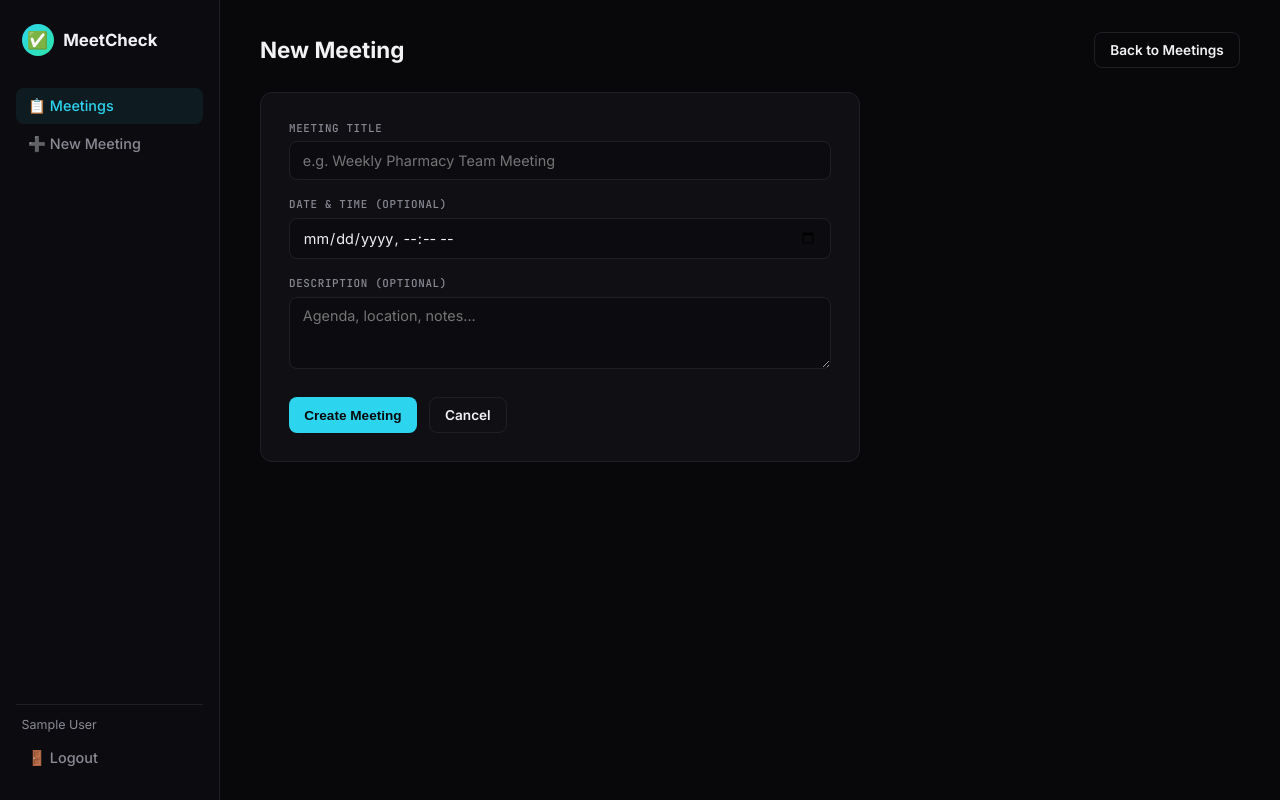
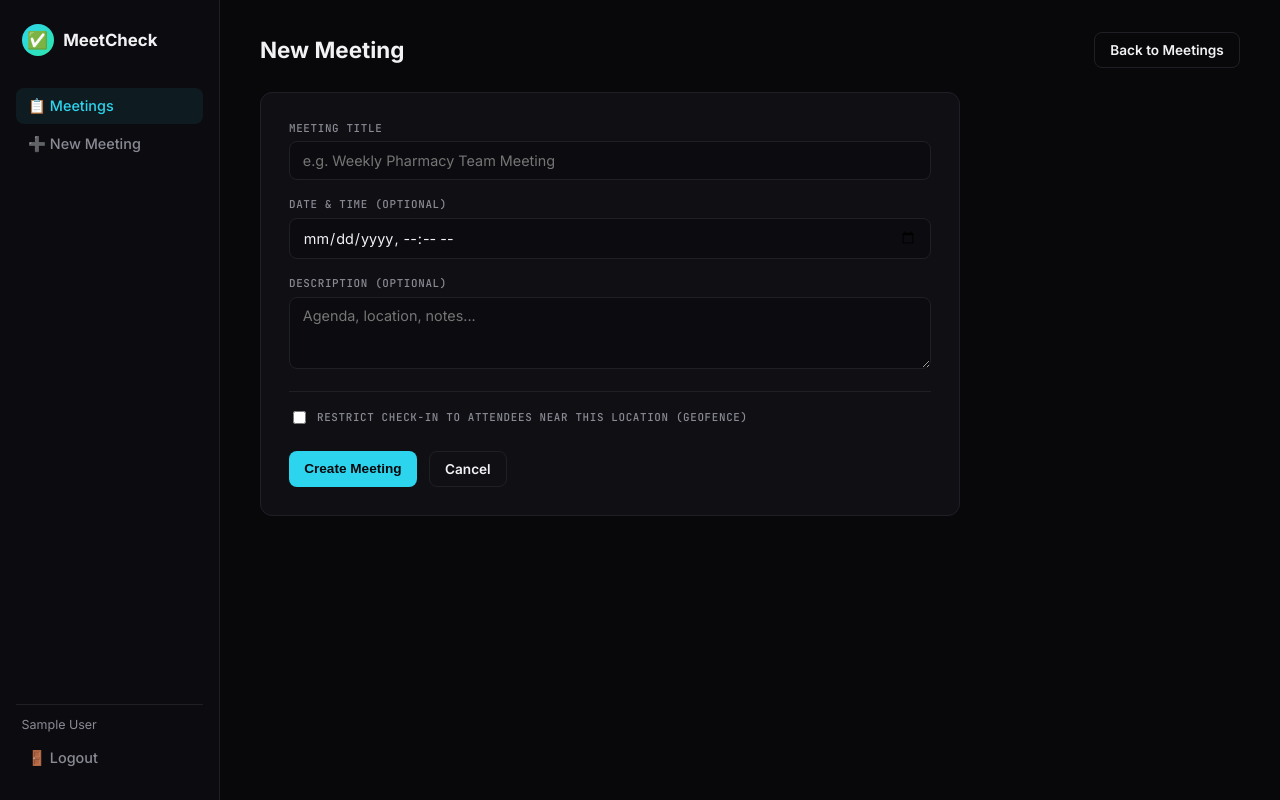
Before and after one commit to Mosescasper/meetcheck, a Flask app: page /meetings/new in a window 1280 px wide. Run offline with Flask 3, Linux system fonts and the light colour scheme; the visitor is signed in with stand-in values (Sample User, id 1).

Commit message:
A better description of what this commit actually does

```diff
--- a/app.py
+++ b/app.py
@@ -1,5 +1,6 @@
 import csv
 import io
+import math
 from datetime import datetime
 from functools import wraps
 
@@ -44,6 +45,43 @@ def _public_base_url():
     router/port-forward); fall back to whatever Flask sees the request
     host as."""
     return Config.PUBLIC_BASE_URL.rstrip("/") if Config.PUBLIC_BASE_URL else request.host_url.rstrip("/")
+
+
+def _distance_meters(lat1, lng1, lat2, lng2):
+    """Great-circle distance between two lat/lng points, in metres."""
+    r = 6371000
+    phi1, phi2 = math.radians(lat1), math.radians(lat2)
+    dphi = math.radians(lat2 - lat1)
+    dlambda = math.radians(lng2 - lng1)
+    a = math.sin(dphi / 2) ** 2 + math.cos(phi1) * math.cos(phi2) * math.sin(dlambda / 2) ** 2
+    return 2 * r * math.asin(math.sqrt(a))
+
+
+def _parse_geofence_form(form):
+    """Shared by meeting_new/meeting_edit: reads the geofence fields out of
+    a submitted form and returns (enabled, lat, lng, radius_m) or raises
+    ValueError with a user-facing message if the input doesn't make sense."""
+    enabled = form.get("geofence_enabled") == "on"
+    lat_str = form.get("geofence_lat", "").strip()
+    lng_str = form.get("geofence_lng", "").strip()
+    radius_str = form.get("geofence_radius_m", "").strip()
+
+    if not enabled:
+        return False, None, None, 150
+
+    if not lat_str or not lng_str:
+        raise ValueError("Set a location (use 'Use my current location' or 'Use MKRH default') to enable the geofence.")
+
+    try:
+        lat, lng = float(lat_str), float(lng_str)
+        radius = int(radius_str) if radius_str else 150
+    except ValueError:
+        raise ValueError("Location/radius values were invalid.")
+
+    if radius < 10:
+        radius = 10
+
+    return True, lat, lng, radius
 
 
 # ---------------------------------------------------------------------------
@@ -154,6 +192,12 @@ def meeting_new():
             flash("Meeting title is required.", "danger")
             return render_template("meetings/new.html")
 
+        try:
+            geofence_enabled, geofence_lat, geofence_lng, geofence_radius_m = _parse_geofence_form(request.form)
+        except ValueError as e:
+            flash(str(e), "danger")
+            return render_template("meetings/new.html")
+
         scheduled_for_val = None
         if scheduled_for_str:
             try:
@@ -166,6 +210,10 @@ def meeting_new():
             description=description or None,
             scheduled_for=scheduled_for_val,
             organizer_id=current_user.id,
+            geofence_enabled=geofence_enabled,
+            geofence_lat=geofence_lat,
+            geofence_lng=geofence_lng,
+            geofence_radius_m=geofence_radius_m,
         )
         db.session.add(meeting)
         db.session.commit()
@@ -205,6 +253,12 @@ def meeting_edit(meeting_id):
             flash("Meeting title is required.", "danger")
             return render_template("meetings/edit.html", meeting=meeting)
 
+        try:
+            geofence_enabled, geofence_lat, geofence_lng, geofence_radius_m = _parse_geofence_form(request.form)
+        except ValueError as e:
+            flash(str(e), "danger")
+            return render_template("meetings/edit.html", meeting=meeting)
+
         scheduled_for_val = None
         if scheduled_for_str:
             try:
@@ -215,6 +269,10 @@ def meeting_edit(meeting_id):
         meeting.title = title
         meeting.description = description or None
         meeting.scheduled_for = scheduled_for_val
+        meeting.geofence_enabled = geofence_enabled
+        meeting.geofence_lat = geofence_lat
+        meeting.geofence_lng = geofence_lng
+        meeting.geofence_radius_m = geofence_radius_m
         db.session.commit()
 
         flash(f"Meeting '{meeting.title}' updated.", "success")
@@ -263,10 +321,11 @@ def meeting_export(meeting_id):
 
     buffer = io.StringIO()
     writer = csv.writer(buffer)
-    writer.writerow(["Name", "ID Number", "Department", "Signed In At"])
+    writer.writerow(["First Name", "Surname", "Email", "Designation", "Department", "ID / Staff No.", "Signed In At"])
     for r in meeting.attendance_records:
         writer.writerow([
-            r.name, r.id_number or "", r.department or "",
+            r.first_name, r.surname, r.email, r.designation, r.department,
+            r.id_number or "",
             r.signed_in_at.strftime("%Y-%m-%d %H:%M:%S") if r.signed_in_at else "",
         ])
 
@@ -294,25 +353,60 @@ def attend(code):
             flash("This meeting is no longer accepting attendance.", "danger")
             return render_template("meetings/attend.html", meeting=meeting)
 
-        name = request.form.get("name", "").strip()
+        first_name = request.form.get("first_name", "").strip()
+        surname = request.form.get("surname", "").strip()
+        email = request.form.get("email", "").strip()
+        designation = request.form.get("designation", "").strip()
+        department = request.form.get("department", "").strip()
         id_number = request.form.get("id_number", "").strip()
-        department = request.form.get("department", "").strip()
+        signature = request.form.get("signature", "").strip()
+        lat_str = request.form.get("latitude", "").strip()
+        lng_str = request.form.get("longitude", "").strip()
 
-        if not name:
-            flash("Please enter your name.", "danger")
+        missing = not all([first_name, surname, email, designation, department, signature])
+        if missing:
+            flash("First name, surname, email, designation, department, and signature are all required.", "danger")
             return render_template("meetings/attend.html", meeting=meeting)
+
+        latitude = longitude = None
+        if lat_str and lng_str:
+            try:
+                latitude, longitude = float(lat_str), float(lng_str)
+            except ValueError:
+                latitude = longitude = None
+
+        if meeting.geofence_enabled:
+            if latitude is None or longitude is None:
+                flash("This meeting requires location access to check in. Please allow location access and try again.", "danger")
+                return render_template("meetings/attend.html", meeting=meeting)
+
+            distance = _distance_meters(latitude, longitude, meeting.geofence_lat, meeting.geofence_lng)
+            if distance > meeting.geofence_radius_m:
+                flash(
+                    f"You're about {int(distance)}m from the meeting location "
+                    f"(must be within {meeting.geofence_radius_m}m to check in). "
+                    "Please move closer and try again.",
+                    "danger",
+                )
+                return render_template("meetings/attend.html", meeting=meeting)
 
         record = AttendanceRecord(
             meeting_id=meeting.id,
-            name=name,
+            first_name=first_name,
+            surname=surname,
+            email=email,
+            designation=designation,
+            department=department,
             id_number=id_number or None,
-            department=department or None,
+            signature=signature,
+            latitude=latitude,
+            longitude=longitude,
             ip_address=request.remote_addr,
         )
         db.session.add(record)
         db.session.commit()
 
-        return render_template("meetings/attend_success.html", meeting=meeting, name=name)
+        return render_template("meetings/attend_success.html", meeting=meeting, name=first_name)
 
     return render_template("meetings/attend.html", meeting=meeting)
 
--- /dev/null
+++ b/templates/meetings/_geofence_fields.html
@@ -0,0 +1,85 @@
+{# Shared geofence fields, included from meetings/new.html and meetings/edit.html.
+   Expects an optional `meeting` variable (present on edit, absent on new). #}
+<div class="form-group" style="border-top:1px solid var(--border); padding-top:1rem; margin-top:.5rem;">
+  <label style="display:flex; align-items:center; gap:.5rem; cursor:pointer;">
+    <input type="checkbox" id="geofence_enabled" name="geofence_enabled"
+           {% if meeting and meeting.geofence_enabled %}checked{% endif %}
+           style="width:auto;">
+    Restrict check-in to attendees near this location (geofence)
+  </label>
+</div>
+
+<div id="geofence-fields" style="display:none; margin-bottom:1rem;">
+  <div style="display:flex; gap:.6rem; margin-bottom:.6rem; flex-wrap:wrap;">
+    <button type="button" id="use-my-location" class="btn" style="font-size:.82rem;">Use my current location</button>
+    <button type="button" id="use-mkrh-location" class="btn" style="font-size:.82rem;">Use MKRH default</button>
+  </div>
+
+  <div class="form-group">
+    <label for="geofence_radius_m">Allowed radius (metres)</label>
+    <input type="number" id="geofence_radius_m" name="geofence_radius_m" class="form-control" min="10"
+           value="{{ meeting.geofence_radius_m if meeting and meeting.geofence_radius_m else 150 }}">
+  </div>
+
+  <input type="hidden" id="geofence_lat" name="geofence_lat"
+         value="{{ meeting.geofence_lat if meeting and meeting.geofence_lat is not none else '' }}">
+  <input type="hidden" id="geofence_lng" name="geofence_lng"
+         value="{{ meeting.geofence_lng if meeting and meeting.geofence_lng is not none else '' }}">
+
+  <p id="geofence-status" style="font-size:.8rem; color:var(--text-muted); margin:.3rem 0 0;">
+    {% if meeting and meeting.geofence_lat is not none %}
+      Location set: {{ "%.5f"|format(meeting.geofence_lat) }}, {{ "%.5f"|format(meeting.geofence_lng) }}
+    {% else %}
+      No location set yet.
+    {% endif %}
+  </p>
+</div>
+
+<script>
+(function () {
+  var checkbox = document.getElementById("geofence_enabled");
+  var fields = document.getElementById("geofence-fields");
+  var latInput = document.getElementById("geofence_lat");
+  var lngInput = document.getElementById("geofence_lng");
+  var status = document.getElementById("geofence-status");
+
+  // MKRH (Othaya, Nyeri County) approximate coordinates.
+  var MKRH_LAT = -0.542176;
+  var MKRH_LNG = 36.9415116;
+
+  function toggleFields() {
+    fields.style.display = checkbox.checked ? "block" : "none";
+  }
+  checkbox.addEventListener("change", toggleFields);
+  toggleFields();
+
+  function setLocation(lat, lng, label) {
+    latInput.value = lat;
+    lngInput.value = lng;
+    status.textContent = label + ": " + lat.toFixed(5) + ", " + lng.toFixed(5);
+    status.style.color = "var(--text-muted)";
+  }
+
+  document.getElementById("use-my-location").addEventListener("click", function () {
+    if (!navigator.geolocation) {
+      status.textContent = "Your browser doesn't support location access.";
+      status.style.color = "#e05555";
+      return;
+    }
+    status.textContent = "Getting your current location...";
+    navigator.geolocation.getCurrentPosition(
+      function (pos) {
+        setLocation(pos.coords.latitude, pos.coords.longitude, "Location set from your device");
+      },
+      function () {
+        status.textContent = "Couldn't get your location -- check browser permissions, or use the MKRH default.";
+        status.style.color = "#e05555";
+      }
+    );
+  });
+
+  document.getElementById("use-mkrh-location").addEventListener("click", function () {
+    setLocation(MKRH_LAT, MKRH_LNG, "Location set to MKRH default");
+  });
+})();
+</script>
--- a/templates/meetings/edit.html
+++ b/templates/meetings/edit.html
@@ -2,11 +2,11 @@
 {% block title %}Edit Meeting{% endblock %}
 {% block page_title %}Edit Meeting{% endblock %}
 {% block page_actions %}
-<a href="{{ url_for('meeting_detail', meeting_id=meeting.id) }}" class="btn">Cancel</a>
+<a href="{{ url_for('meeting_detail', meeting_id=meeting.id) }}" class="btn">Back to Meeting</a>
 {% endblock %}
 
 {% block content %}
-<div class="card" style="max-width:600px;">
+<div class="card" style="max-width:700px;">
   <form method="POST" action="{{ url_for('meeting_edit', meeting_id=meeting.id) }}">
     <div class="form-group">
       <label for="title">Meeting Title</label>
@@ -26,6 +26,8 @@
                 placeholder="Agenda, location, notes...">{{ meeting.description or '' }}</textarea>
     </div>
 
+    {% include "meetings/_geofence_fields.html" %}
+
     <div class="form-actions">
       <button type="submit" class="btn btn-primary">Save Changes</button>
       <a href="{{ url_for('meeting_detail', meeting_id=meeting.id) }}" class="btn">Cancel</a>
--- a/templates/meetings/new.html
+++ b/templates/meetings/new.html
@@ -6,7 +6,7 @@
 {% endblock %}
 
 {% block content %}
-<div class="card" style="max-width:600px;">
+<div class="card" style="max-width:700px;">
   <form method="POST" action="{{ url_for('meeting_new') }}">
     <div class="form-group">
       <label for="title">Meeting Title</label>
@@ -25,6 +25,8 @@
                 placeholder="Agenda, location, notes..."></textarea>
     </div>
 
+    {% include "meetings/_geofence_fields.html" %}
+
     <div class="form-actions">
       <button type="submit" class="btn btn-primary">Create Meeting</button>
       <a href="{{ url_for('meeting_list') }}" class="btn">Cancel</a>
```
Also changed, not shown: models.py (+20 -3 lines), templates/meetings/attend.html (+144 -6 lines), templates/meetings/detail.html (+14 -4 lines).
